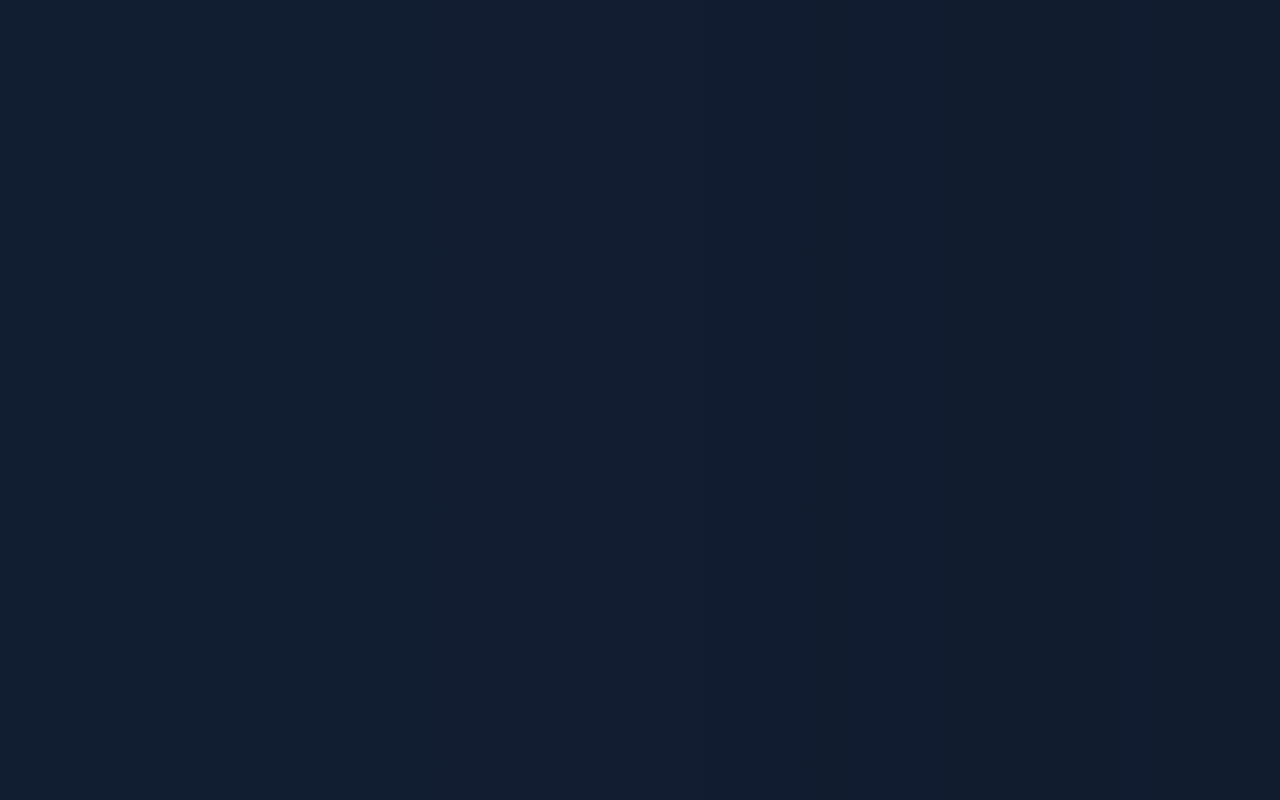
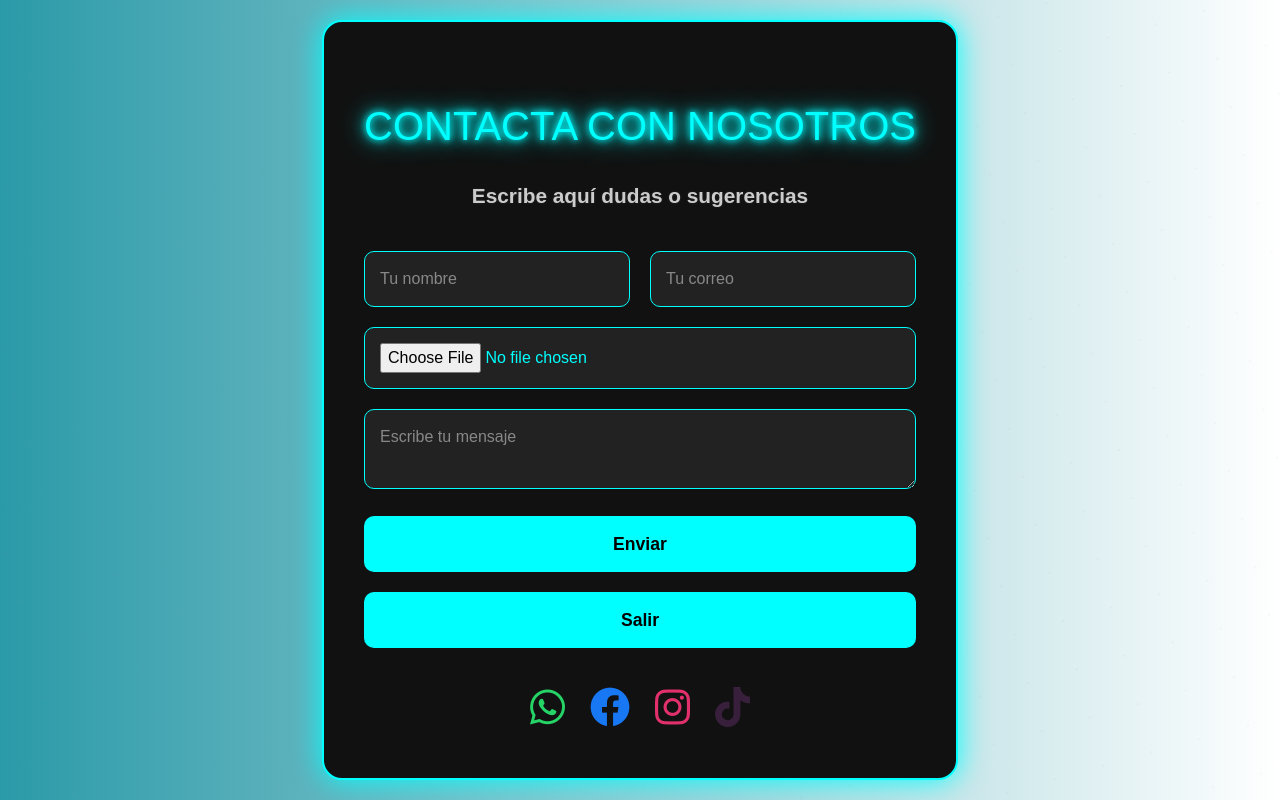
Before and after one commit to MichaelB2007-dev/proyecto-react, a React (Create React App) app in the folder frontend/: page /contact in a window 1280 px wide. Before the commit this address had no page. Built offline with nearby package versions, Linux system fonts and the light colour scheme.

Commit message:
+Pagina_Contacanos

```diff
--- a/frontend/public/index.html
+++ b/frontend/public/index.html
@@ -31,5 +31,7 @@
     <script src="https://code.jquery.com/jquery-3.5.1.slim.min.js"></script>
     <script src="https://cdn.jsdelivr.net/npm/@popperjs/core@2.9.2/dist/umd/popper.min.js"></script>
     <script src="https://stackpath.bootstrapcdn.com/bootstrap/4.5.2/js/bootstrap.min.js"></script>
+
+    <link rel="stylesheet" href="https://cdnjs.cloudflare.com/ajax/libs/font-awesome/6.4.0/css/all.min.css"/>
   </body>
 </html>
--- a/frontend/src/App.js
+++ b/frontend/src/App.js
@@ -10,6 +10,7 @@ import DashboardContent from './components/DashboardContent';
 import Login from './components/login';
 import Register from './components/registrarse';
 import Home from './components/home';
+import Contact from './components/contact';
 
 function App() {
   // Estado para saber si el usuario está logueado
@@ -51,10 +52,13 @@ function App() {
         />
 
         <Route path="/home" element={<Home />} />
+        <Route path="/contact" element={<Contact />} />
+
 
       </Routes>
     </Router>
   );
 }
 
+
 export default App;
--- /dev/null
+++ b/frontend/src/components/contact.css
@@ -0,0 +1,200 @@
+body {
+  margin: 0;
+  padding: 0;
+  font-family: 'Orbitron', sans-serif;
+  background: linear-gradient(to right, #2b9aa8, #ffffff);
+  overflow: hidden;
+  position: relative;
+}
+
+/* Capa de efecto de agua */
+body::before {
+  content: "";
+  position: absolute;
+  top: -50%;
+  left: -50%;
+  width: 200%;
+  height: 200%;
+  background: radial-gradient(circle, rgba(131, 125, 125, 0.2) 1px, transparent 1px);
+  background-size: 50px 50px;
+  animation: aguaOndas 12s linear infinite;
+  opacity: 0.3;
+  z-index: 0;
+}
+
+/* Movimiento tipo ondas de agua */
+@keyframes aguaOndas {
+  0% {
+    transform: translate(0, 0) rotate(0deg);
+  }
+  50% {
+    transform: translate(5%, 5%) rotate(180deg);
+  }
+  100% {
+    transform: translate(0, 0) rotate(360deg);
+  }
+}
+
+/* Nuevas filas para organizar el formulario horizontalmente */
+.fila-doble {
+  display: flex;
+  gap: 20px;
+  flex-wrap: wrap;
+}
+
+.fila-doble input {
+  flex: 1;
+  min-width: 220px;
+}
+
+.fila-unica input[type="file"] {
+  width: 100%;
+}
+
+.fila-unica textarea {
+  width: 100%;
+  box-sizing: border-box;
+}
+
+/* Asegura que el contenido esté encima */
+.contact-container {
+  position: relative;
+  z-index: 1;
+}
+.titulo-contacto {
+  color: #00ffff;
+  font-size: 2.8rem;
+  font-family: 'Orbitron', sans-serif;
+  text-align: center;
+  text-shadow: 0 0 5px #0ff, 0 0 10px #0ff, 0 0 20px #00ffff;
+  margin-top: 40px;
+  animation: parpadeoNeon 1.5s ease-in-out infinite alternate;
+}
+
+.subtitulo-contacto {
+  color: #ccc;
+  font-size: 1.3rem;
+  text-align: center;
+  margin-bottom: 40px;
+  font-family: 'Poppins', sans-serif;
+  text-shadow: 0 0 3px rgba(255,255,255,0.1);
+}
+
+@keyframes parpadeoNeon {
+  from {
+    text-shadow: 0 0 5px #0ff, 0 0 10px #0ff, 0 0 20px #00ffff;
+  }
+  to {
+    text-shadow: 0 0 10px #0ff, 0 0 20px #00ffff, 0 0 40px #00ffff;
+  }
+}
+
+
+.contact-container {
+  max-width: 700px;
+  margin: 80px auto;
+  padding: 40px;
+  background: #111;
+  border: 2px solid #0ff;
+  border-radius: 20px;
+  box-shadow: 0 0 30px #0ff;
+  color: #fff;
+  font-family: 'Orbitron', sans-serif;
+  animation: fadeIn 0.6s ease-in;
+}
+
+.contact-container h1 {
+  text-align: center;
+  color: #0ff;
+  margin-bottom: 30px;
+  font-size: 2.5rem;
+}
+
+form {
+  display: flex;
+  flex-direction: column;
+  gap: 20px;
+}
+
+input,
+textarea {
+  padding: 15px;
+  background: #222;
+  border: 1px solid #0ff;
+  border-radius: 10px;
+  color: #0ff;
+  font-size: 1rem;
+  font-family: inherit;
+  transition: 0.3s;
+}
+
+input::placeholder,
+textarea::placeholder {
+  color: #888;
+}
+
+input:focus,
+textarea:focus {
+  outline: none;
+  box-shadow: 0 0 10px #0ff;
+  border-color: #0ff;
+}
+
+button {
+  background: #0ff;
+  color: #000;
+  border: none;
+  padding: 15px;
+  border-radius: 10px;
+  font-weight: bold;
+  cursor: pointer;
+  font-size: 1.1rem;
+  transition: background 0.3s;
+}
+
+button:hover {
+  background: #0cf;
+}
+
+p {
+  margin-top: 20px;
+  text-align: center;
+  color: #0f0;
+  font-weight: bold;
+}
+
+@keyframes fadeIn {
+  from {
+    opacity: 0;
+    transform: translateY(-15px);
+  }
+  to {
+    opacity: 1;
+    transform: translateY(0);
+  }
+}
+
+.social-icons {
+  margin-top: 30px;
+  display: flex;
+  justify-content: center;
+  gap: 25px;
+}
+
+.social-icons a {
+  font-size: 2.5rem;
+  transition: transform 0.3s ease, text-shadow 0.3s ease;
+}
+
+/* Colores originales */
+.social-icons a:nth-child(1) { color: #25D366; } /* WhatsApp */
+.social-icons a:nth-child(2) { color: #1877F2; } /* Facebook */
+.social-icons a:nth-child(3) { color: #E1306C; } /* Instagram */
+.social-icons a:nth-child(4) { color: #381f3b; } /* TikTok (negro o puedes poner blanco) */
+
+/* Hover con efecto neón */
+.social-icons a:hover {
+  color: #00ffff;
+  text-shadow: 0 0 5px #0ff, 0 0 10px #0ff, 0 0 20px #0ff;
+  transform: scale(1.2);
+}
--- /dev/null
+++ b/frontend/src/components/contact.js
@@ -0,0 +1,126 @@
+import React, { useState } from "react";
+import { useNavigate } from "react-router-dom"; // ✅ Importa el hook
+import "./contact.css";
+
+const Contact = () => {
+  const navigate = useNavigate(); // ✅ Instancia del navegador
+
+  const [formData, setFormData] = useState({
+    nombre: "",
+    email: "",
+    mensaje: "",
+    foto: null,
+  });
+  const [respuesta, setRespuesta] = useState("");
+
+  const handleChange = (e) => {
+    const { name, value, files } = e.target;
+    if (name === "foto") {
+      setFormData({ ...formData, foto: files[0] });
+    } else {
+      setFormData({ ...formData, [name]: value });
+    }
+  };
+
+  const handleSubmit = async (e) => {
+    e.preventDefault();
+
+    const dataToSend = new FormData();
+    dataToSend.append("nombre", formData.nombre);
+    dataToSend.append("email", formData.email);
+    dataToSend.append("mensaje", formData.mensaje);
+    if (formData.foto) {
+      dataToSend.append("foto", formData.foto);
+    }
+
+    const res = await fetch("http://localhost:3000/api/contacto", {
+      method: "POST",
+      body: dataToSend,
+    });
+
+    const data = await res.json();
+    setRespuesta(data.mensaje);
+
+    // Reiniciar formulario
+    setFormData({
+      nombre: "",
+      email: "",
+      mensaje: "",
+      foto: null,
+    });
+  };
+
+  // ✅ Función para manejar el botón de salida
+  const handleSalir = () => {
+    navigate("/home"); // Ajusta la ruta si es diferente
+  };
+
+  return (
+    <div className="contact-container">
+      <h1 className="titulo-contacto">CONTACTA CON NOSOTROS</h1>
+      <p className="subtitulo-contacto">Escribe aquí dudas o sugerencias</p>
+
+      <form onSubmit={handleSubmit} encType="multipart/form-data" className="contact-form">
+        <div className="fila-doble">
+          <input
+            type="text"
+            name="nombre"
+            placeholder="Tu nombre"
+            value={formData.nombre}
+            onChange={handleChange}
+            required
+          />
+          <input
+            type="email"
+            name="email"
+            placeholder="Tu correo"
+            value={formData.email}
+            onChange={handleChange}
+            required
+          />
+        </div>
+
+        <div className="fila-unica">
+          <input
+            type="file"
+            name="foto"
+            accept="image/*"
+            onChange={handleChange}
+          />
+        </div>
+
+        <div className="fila-unica">
+          <textarea
+            name="mensaje"
+            placeholder="Escribe tu mensaje"
+            value={formData.mensaje}
+            onChange={handleChange}
+            required
+          />
+        </div>
+
+        <button type="submit">Enviar</button>
+        <button type="button" onClick={handleSalir}>Salir</button> {/* ✅ Botón redirecciona */}
+      </form>
+
+      {respuesta && <p>{respuesta}</p>}
+
+      <div className="social-icons">
+        <a href="https://wa.me/593XXXXXXXXX" target="_blank" rel="noopener noreferrer">
+          <i className="fab fa-whatsapp"></i>
+        </a>
+        <a href="https://www.facebook.com/tupagina" target="_blank" rel="noopener noreferrer">
+          <i className="fab fa-facebook"></i>
+        </a>
+        <a href="https://www.instagram.com/tuusuario" target="_blank" rel="noopener noreferrer">
+          <i className="fab fa-instagram"></i>
+        </a>
+        <a href="https://www.tiktok.com/@tuusuario" target="_blank" rel="noopener noreferrer">
+          <i className="fab fa-tiktok"></i>
+        </a>
+      </div>
+    </div>
+  );
+};
+
+export default Contact;
--- a/frontend/src/components/home.css
+++ b/frontend/src/components/home.css
@@ -208,3 +208,33 @@ body, html {
     transform: translateY(-10px);
   }
 }
+
+.mensaje-bienvenida {
+  margin-top: 30px;
+  padding: 15px 25px;
+  background: #0ffff8;
+  color: #000;
+  font-weight: bold;
+  font-size: 1.2rem;
+  border-radius: 12px;
+  box-shadow:
+    0 0 10px #0ffff8,
+    0 0 20px #0ffff8;
+  animation: fadeInOutBienvenida 2s forwards;
+  text-align: center;
+}
+
+@keyframes fadeInOutBienvenida {
+  0% {
+    opacity: 0;
+    transform: translateY(-10px);
+  }
+  20%, 80% {
+    opacity: 1;
+    transform: translateY(0);
+  }
+  100% {
+    opacity: 0;
+    transform: translateY(-10px);
+  }
+}
--- a/frontend/src/components/home.js
+++ b/frontend/src/components/home.js
@@ -1,21 +1,41 @@
-import React, { useState } from 'react';
+import React, { useEffect, useState } from 'react';
 import { useNavigate } from 'react-router-dom';
 import './home.css';
 
 const Home = () => {
   const navigate = useNavigate();
+
+  const [mensaje, setMensaje] = useState("¡Bienvenido a HYPE DISTRICT, tu estilo comienza aquí!");
+  const [visible, setVisible] = useState(true);
   const [showGoodbye, setShowGoodbye] = useState(false);
 
+  useEffect(() => {
+    if (mensaje) {
+      const timer1 = setTimeout(() => {
+        setVisible(false);
+      }, 9000);
+
+      const timer2 = setTimeout(() => {
+        setMensaje("");
+      }, 2500);
+
+      return () => {
+        clearTimeout(timer1);
+        clearTimeout(timer2);
+      };
+    }
+  }, [mensaje]);
+
   const handleCerrarSesion = () => {
-    setShowGoodbye(true); // Mostrar mensaje
+    setShowGoodbye(true);
     setTimeout(() => {
-      navigate('/');      // Redirigir después de 2 segundos
+      navigate('/'); // Redirige a la raíz
     }, 2000);
   };
 
   return (
     <div className="home-container">
-      {/* Navbar fijo con botón funcional */}
+      {/* Navbar */}
       <nav className="navbar">
         <div className="logo" onClick={() => navigate("/home")}>
           HYPE DISTRICT
@@ -23,12 +43,19 @@ const Home = () => {
         <ul className="nav-links">
           <li onClick={() => navigate("/home")}>Inicio</li>
           <li onClick={handleCerrarSesion}>Cerrar Sesión</li>
-          <li onClick={() => navigate("/contactanos")}>Contáctanos</li>
+          <li onClick={() => navigate("/contact")}>Contáctanos</li>
           <li onClick={() => navigate("/carrito")}>🛒</li>
         </ul>
       </nav>
 
-      {/* Contenido principal sin botón */}
+      {/* Mensaje de bienvenida */}
+      {mensaje && (
+        <div className={`mensaje-bienvenida ${visible ? "fade-in" : "fade-out"}`}>
+          {mensaje}
+        </div>
+      )}
+
+      {/* Contenido principal */}
       <div className="hero" style={{ marginTop: "120px" }}>
         <h1>HYPE DISTRICT</h1>
         <p>La cultura urbana se vive aquí. Encuentra tu estilo, tus zapatillas, tu identidad.</p>
--- a/frontend/src/components/login.js
+++ b/frontend/src/components/login.js
@@ -29,10 +29,11 @@ const handleSubmit = async (e) => {
       }
 
       if (data.rol === "admin") {
-        navigate("/dashboard");
+        navigate("/dashboard", { state: { mensaje: `Bienvenido, ${email}` } });
       } else {
-        navigate("/home");
+        navigate("/home", { state: { mensaje: `Bienvenido, ${email}` } });
       }
+
     } else {
       setMensaje("❌ Usuario o contraseña incorrectos");
       setEsError(true);
```
